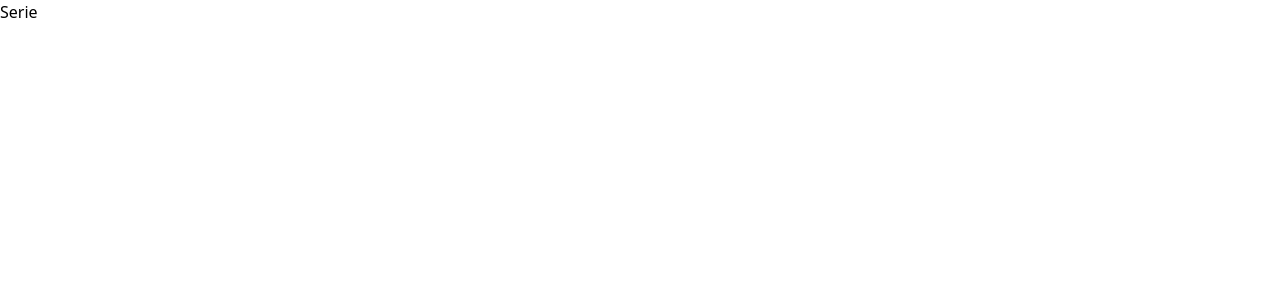
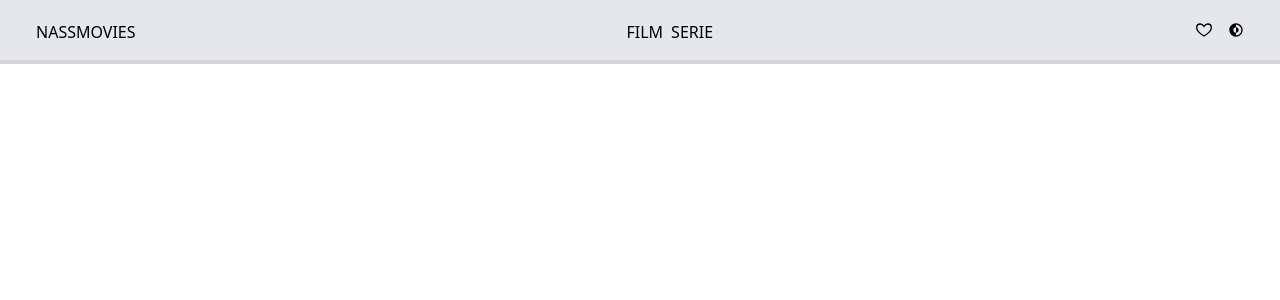
Before and after one commit to NassJs/Movies, a Next.js app in the folder my-app/: page /serie in a window 1280 px wide. Shown: the top 300 px of the page. Built offline with nearby package versions, Linux system fonts and the light colour scheme.

Commit message:
feat : add link the all header

```diff
--- a/my-app/src/component/Button/Button.js
+++ b/my-app/src/component/Button/Button.js
@@ -1,6 +1,6 @@
-export const Button = ({children, onClick}) => {
+export const Button = ({ children, onClick }) => {
     return (
-        <button onClick={onClick}>
+        <button className="bg-red-500" classNameonClick={onClick}>
             {children}
         </button>
     )
--- a/my-app/src/component/Card/Card.js
+++ b/my-app/src/component/Card/Card.js
@@ -1,4 +1,4 @@
-export const Card = ({ children, size}) => {
+export const Card = ({ children, xl }) => {
     return (
         <div className=" max-w-sm rounded w-32 bg-slate-300 shadow-xl">
             {children}
--- a/my-app/src/container/Favoris/AllFavoris.js
+++ b/my-app/src/container/Favoris/AllFavoris.js
@@ -1,16 +1,23 @@
 import React, { useState, useEffect } from 'react'
+import { Picture } from '@/component/Picture/Picture'
+import { AiOutlineStar } from "react-icons/ai"
+import { Note } from '@/component/Note/Note'
+import { Card, CardBody, CardFooter, CardHeader } from '@/component/Card/Card'
 
 export const AllFavoris = () => {
 
     const [getFavoris, setGetFavoris] = useState([])
-    console.log("all", getFavoris)
+
     const getAllFavoris = (key) => {
         let getKey = localStorage.getItem(key)
         let parse = JSON.parse(getKey)
         setGetFavoris(parse)
     }
-    const test = getFavoris.map((tes) => tes.movie);
-    console.log("test", test)
+
+    const handleDelete = () => {
+        console.log("test")
+    }
+
 
     useEffect(() => {
         getAllFavoris("favoris")
@@ -19,14 +26,21 @@ export const AllFavoris = () => {
     if (getFavoris)
         return (
             <div>
-                <h1> All Favoris</h1>
-                <div>
-                    {getFavoris.map((all) => (
-                        <div key={all.movie.id}> {all.movie.id} </div>
+                <h1> All Favoris </h1>
 
-                    ))}
-                </div>
-            </div>
+                {getFavoris.map((all) => (
+                    <Card>
+                        <CardHeader>
+                            <Picture src={`http://image.tmdb.org/t/p/w300${all.movie.backdrop_path}`} />
+                        </CardHeader>
+                        <CardBody>
+                            <p className='flex justify-center p-4 text-xs truncate'> {all.movie.title}</p>
+                        </CardBody>
+                        <Note>  {all.movie.vote_average} <AiOutlineStar /> </Note>
+                    </Card>
+                ))}
+
+            </div >
         )
-    return "Aucun Film & Série en favoris pour le moment"
+    return <div> "Aucun Film & Série en favoris pour le moment"</div>
 }
--- a/my-app/src/container/Header/ContainerHeader.js
+++ b/my-app/src/container/Header/ContainerHeader.js
@@ -1,4 +1,5 @@
 import { Header } from "@/component/Header/Header"
+import Link from 'next/link'
 import { GrFavorite } from "react-icons/gr";
 import { CgDarkMode } from "react-icons/cg";
 
@@ -8,17 +9,25 @@ export const ContainerHeader = () => {
         <Header>
             <div className="pr-4 pl-4">
                 <div className="flex  justify-between p-5">
+                    <Link href="/">
                         <span className="pr-4">NASSMOVIES</span>
+                    </Link>
                     <div className="flex">
+                        <Link href="/film">
                             <div className="pr-2">
                                 FILM
                             </div>
+                        </Link>
+                        <Link href="/serie">
                             <div className="pr-2">
                                 SERIE
                             </div>
+                        </Link>
                     </div>
                     <div>
+                        <Link href="/favoris">
                             <button className="pr-4"> <GrFavorite /> </button>
+                        </Link>
                         <button> <CgDarkMode /> </button>
                     </div>
                 </div>
--- a/my-app/src/container/movie/AllMovies.js
+++ b/my-app/src/container/movie/AllMovies.js
@@ -24,7 +24,7 @@ const AllMovies = () => {
             <h1 className="text-xl"> Tendance : </h1>
             <div className="flex justify-center flex-wrap">
                 {movies.map((movie) => (
-                    <div key={movie.id} className="p-4  ">
+                    <div key={movie.id} className="p-4">
                         <Card>
                             <CardHeader>
                                 <Picture src={`http://image.tmdb.org/t/p/w300${movie.backdrop_path}`} alt="film" />
--- a/my-app/src/pages/favoris.js
+++ b/my-app/src/pages/favoris.js
@@ -1,9 +1,13 @@
 import { AllFavoris } from "@/container/Favoris/AllFavoris";
+import { ContainerHeader } from "@/container/Header/ContainerHeader";
 const favoris = () => {
 
     return (
         <div>
-            <AllFavoris />
+            <ContainerHeader />
+            <div className="">
+                <AllFavoris />
+            </div>
         </div>
     )
 }
--- a/my-app/src/pages/film.js
+++ b/my-app/src/pages/film.js
@@ -1,6 +1,10 @@
+import { ContainerHeader } from "@/container/Header/ContainerHeader";
 const film = () => {
     return (
-        <div> FILM ROUTER </div>
+
+        <div>
+            <ContainerHeader />
+        </div>
     )
 }
 export default film;
--- a/my-app/src/pages/serie.js
+++ b/my-app/src/pages/serie.js
@@ -1,6 +1,9 @@
+import { ContainerHeader } from "@/container/Header/ContainerHeader";
 const serie = () => {
     return (
-        <div> Serie </div>
+        <div>
+            <ContainerHeader />
+        </div>
     )
 }
 export default serie;
```
Lines whose indentation alone changed are shown as unchanged.
